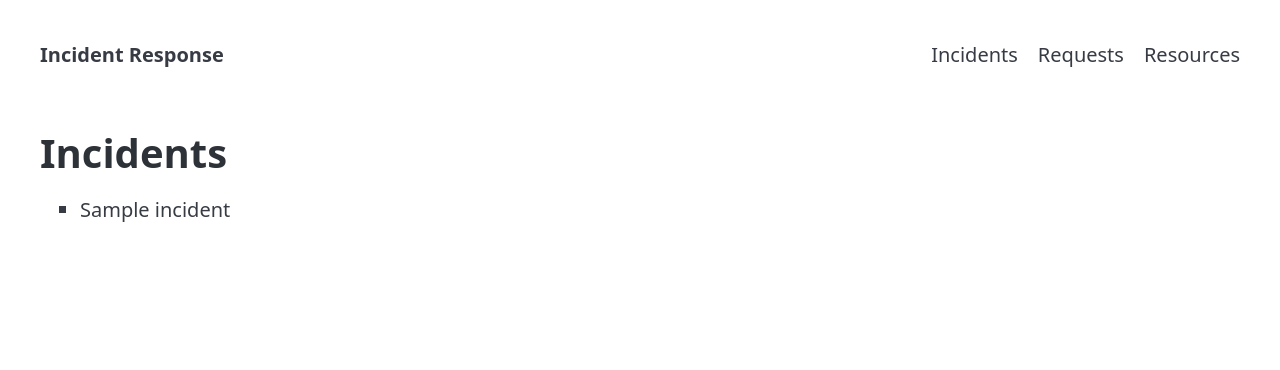
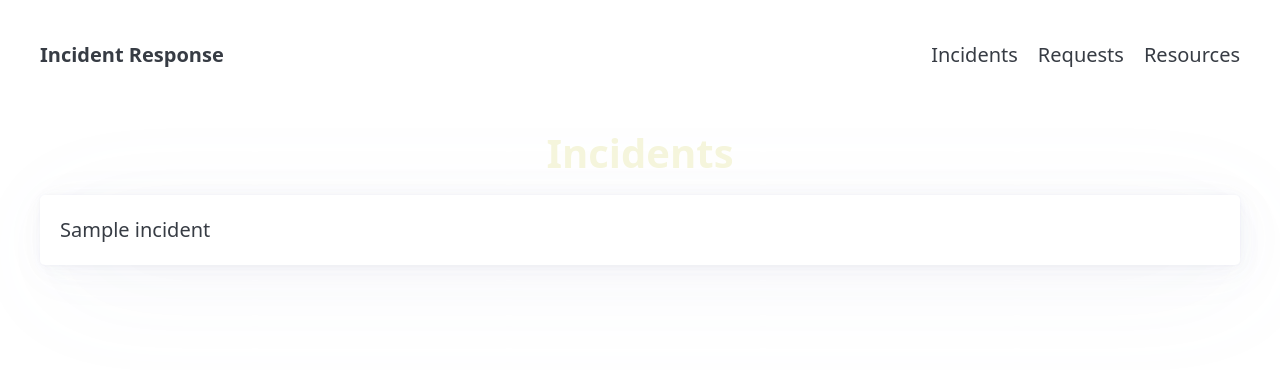
Before and after one commit to christopherfelt/incident-response-django, a Django app: page / in a window 1280 px wide. Shown: the top 370 px of the page. Run offline with Django 5.2, Linux system fonts and the light colour scheme; tables that the repository leaves empty hold one stand-in row (values such as "Sample post"); some libraries are stand-ins or nearby versions.

Commit message:
updated incidents template

```diff
--- /dev/null
+++ b/project/incident/static/incident/incident.css
@@ -0,0 +1,4 @@
+.text-center {
+    text-align: center;
+    color: beige;
+}
--- a/project/incident/templates/incident/incident_list.html
+++ b/project/incident/templates/incident/incident_list.html
@@ -1,17 +1,24 @@
 {% extends "incident_response_base.html" %}
+{% load static %}
+
+{% block extra_head %}
+
+    <link rel="stylesheet" href="{% static 'incident/incident.css' %}">
+
+{% endblock %}
 
 {% block content %}
 
 
-    <div class="">
-        <h1>Incidents</h1>
-        <ul>
+    <div>
+        <h1 class="text-center">Incidents</h1>
+        <div>
             {% for incident in incidents %}
-                <li>{{ incident.name }}</li>
+                <article>{{ incident.name }}</article>
             {% empty %}
-                <li>No books available.</li>
+                <article>No books available.</article>
             {% endfor %}
-        </ul>
+        </div>
     </div>
 
 
--- a/project/src/settings.py
+++ b/project/src/settings.py
@@ -117,7 +117,9 @@ USE_TZ = True
 # Static files (CSS, JavaScript, Images)
 # https://docs.djangoproject.com/en/5.2/howto/static-files/
 
-STATIC_URL = "static/"
+STATIC_URL = "/static/"
+STATICFILES_DIRS = [BASE_DIR / "static"]
+STATIC_ROOT = BASE_DIR / "staticfiles"
 
 # Default primary key field type
 # https://docs.djangoproject.com/en/5.2/ref/settings/#default-auto-field
--- a/project/templates/incident_response_base.html
+++ b/project/templates/incident_response_base.html
@@ -9,6 +9,8 @@
         href="https://cdn.jsdelivr.net/npm/@picocss/pico@2/css/pico.min.css"
     >
     <title>Incident Response</title>
+
+    {% block extra_head %}{% endblock %}
 </head>
 <body class="container">
 
```
